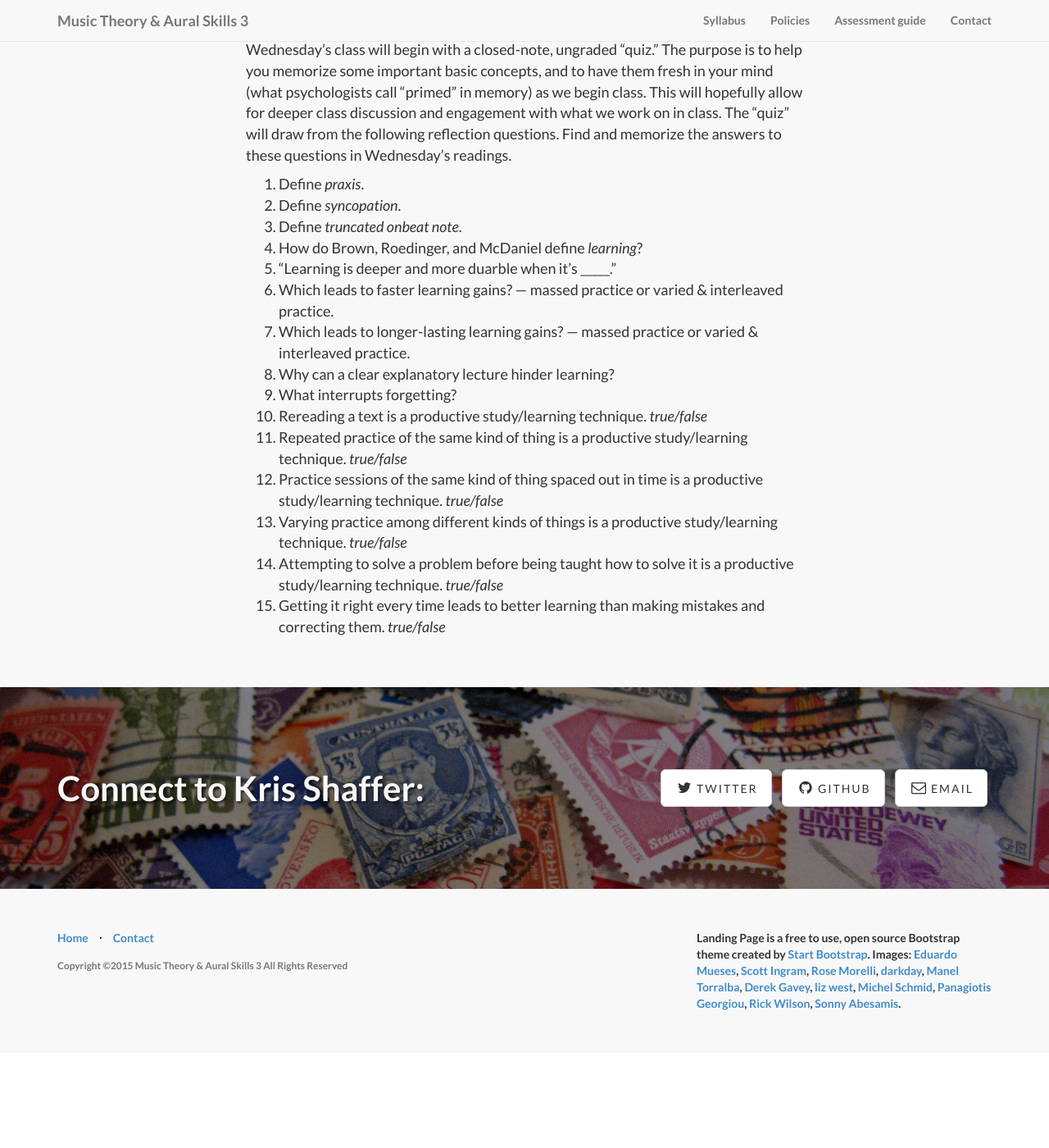
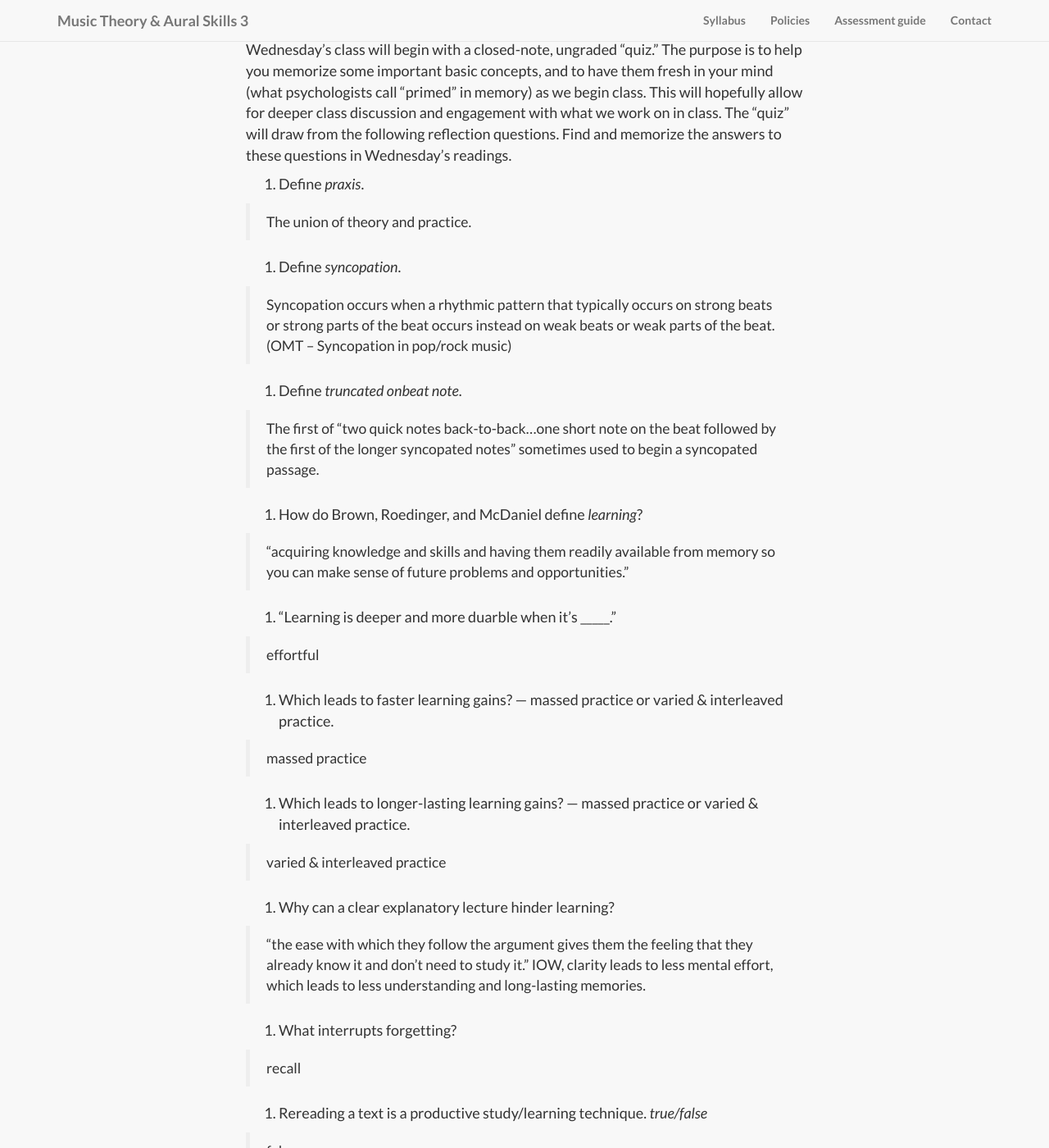
Before and after one commit to kshaffer/theory3, a Jekyll site: the page built from week1quiz1.md, in a window 1280 px wide and 1400 px high, scrolled down 744 px. Shown: the whole window at 82% size. Built offline with Jekyll 4.4.1, drawn with Linux system fonts in a browser that asks for light colours; nearby versions of some CDN libraries; library files that are not in the unit come from our copies; before the commit the page ends 2028 px from its top, so only the background shows below that; some of the changed text lies outside the part shown.

Commit message:
quiz 1 answers

```diff
--- a/week1quiz1.md
+++ b/week1quiz1.md
@@ -8,17 +8,61 @@ image: string.jpg
 Wednesday's class will begin with a closed-note, ungraded "quiz." The purpose is to help you memorize some important basic concepts, and to have them fresh in your mind (what psychologists call "primed" in memory) as we begin class. This will hopefully allow for deeper class discussion and engagement with what we work on in class. The "quiz" will draw from the following reflection questions. Find and memorize the answers to these questions in Wednesday's readings.
 
 1. Define *praxis*.
+
+> The union of theory and practice.
+
 2. Define *syncopation*.
+
+> Syncopation occurs when a rhythmic pattern that typically occurs on strong beats or strong parts of the beat occurs instead on weak beats or weak parts of the beat. (OMT – Syncopation in pop/rock music)
+
 3. Define *truncated onbeat note*.
+
+> The first of "two quick notes back-to-back...one short note on the beat followed by the first of the longer syncopated notes" sometimes used to begin a syncopated passage.
+
 4. How do Brown, Roedinger, and McDaniel define *learning*?
+
+> "acquiring knowledge and skills and having them readily available from memory so you can make sense of future problems and opportunities."
+
 5. "Learning is deeper and more duarble when it's _____."
+
+> effortful
+
 6. Which leads to faster learning gains? — massed practice or varied & interleaved practice.
+
+> massed practice
+
 7. Which leads to longer-lasting learning gains? — massed practice or varied & interleaved practice.
+
+> varied & interleaved practice
+
 8. Why can a clear explanatory lecture hinder learning?
+
+> "the ease with which they follow the argument gives them the feeling that they already know it and don't need to study it." IOW, clarity leads to less mental effort, which leads to less understanding and long-lasting memories.
+
 9. What interrupts forgetting?
+
+> recall
+
 10. Rereading a text is a productive study/learning technique. *true/false*
+
+> false
+
 11. Repeated practice of the same kind of thing is a productive study/learning technique. *true/false*
+
+> false
+
 12. Practice sessions of the same kind of thing spaced out in time is a productive study/learning technique. *true/false*
+
+> true
+
 13. Varying practice among different kinds of things is a productive study/learning technique. *true/false*
+
+> true
+
 14. Attempting to solve a problem before being taught how to solve it is a productive study/learning technique. *true/false*
+
+> true
+
 15. Getting it right every time leads to better learning than making mistakes and correcting them. *true/false*
+
+> false
```
